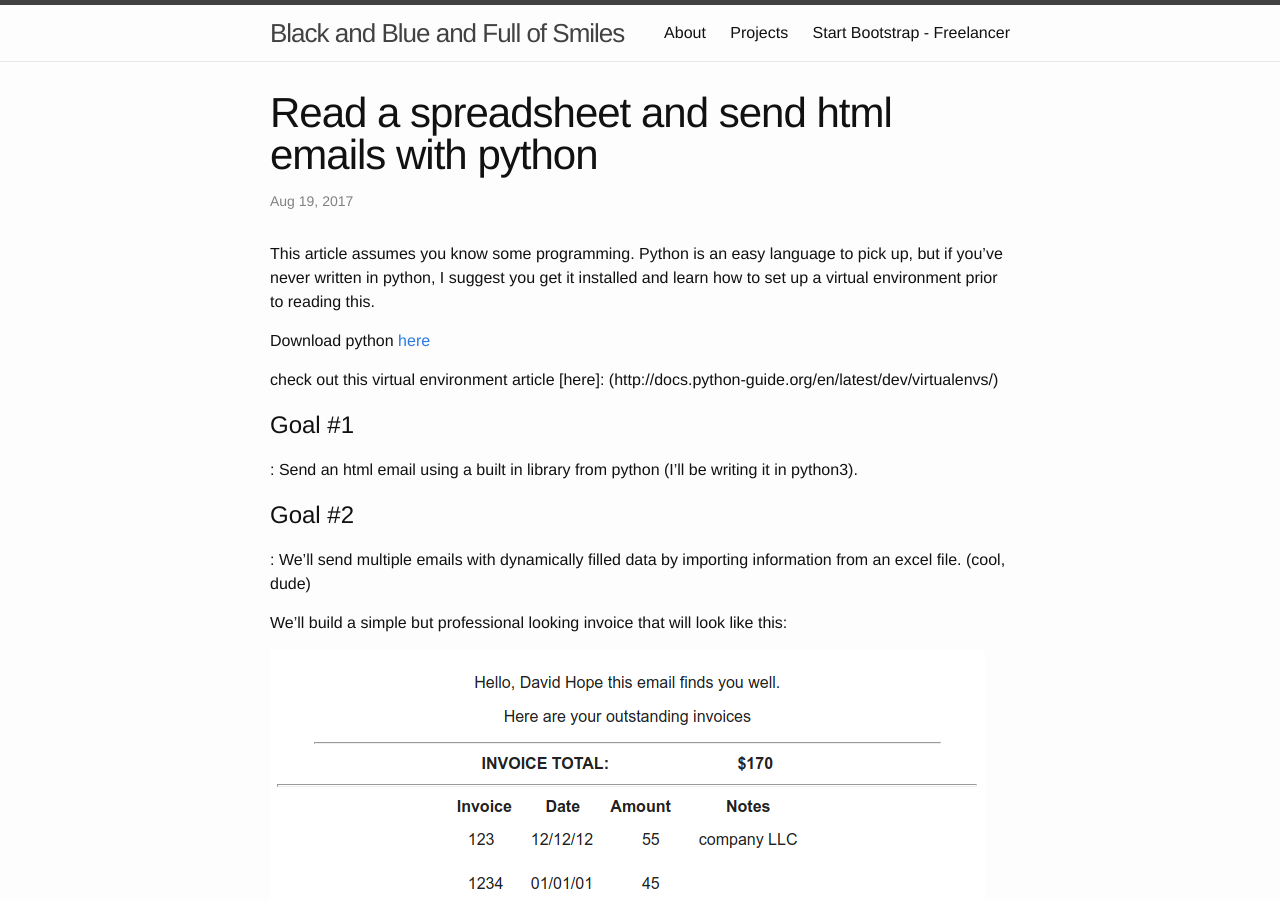
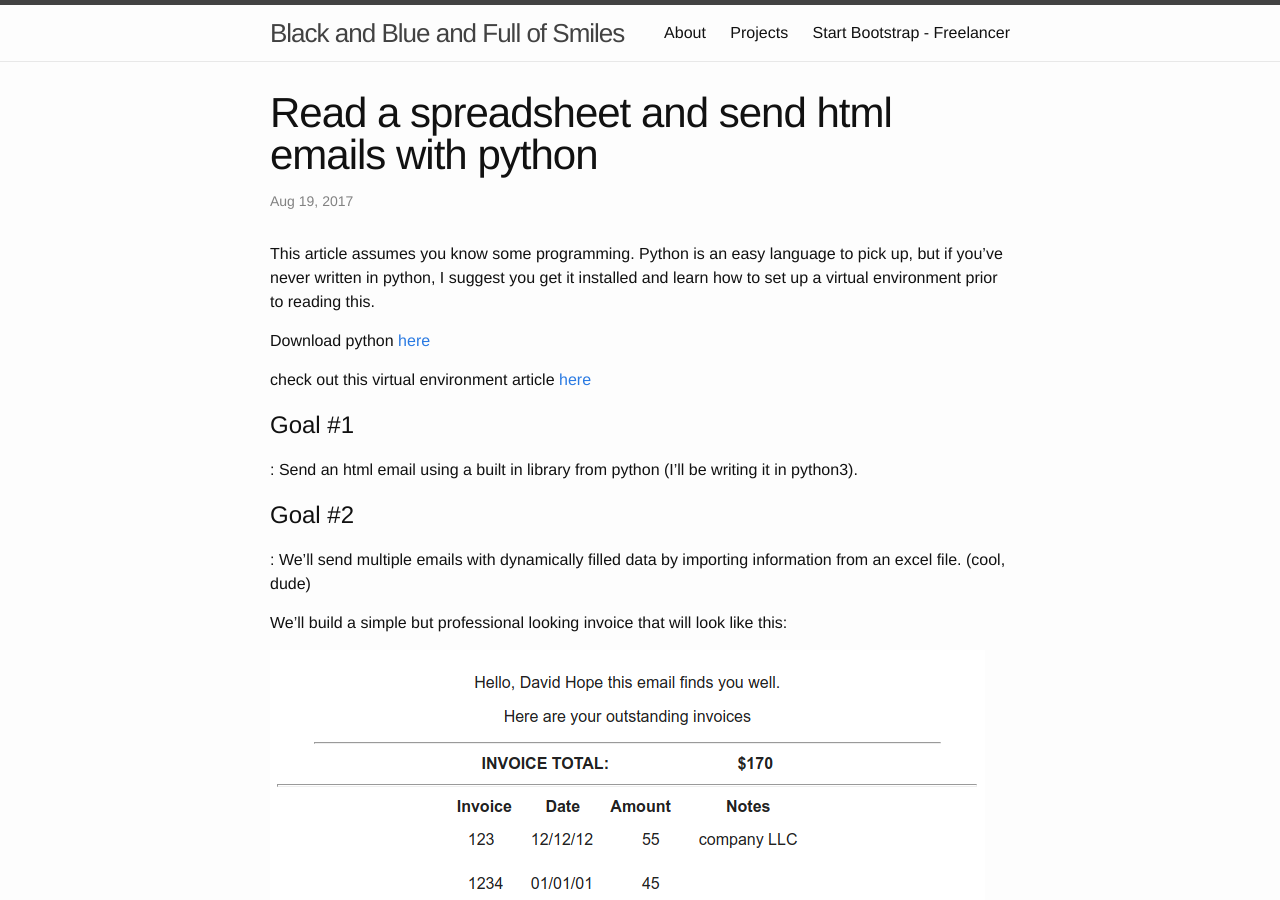
Before and after one commit to theman0123/theman0123.github.io, a Jekyll site: the page built from _posts/2017-08-19-sending-emails-with-python-and-reading-excel.md, in a window 1280 px wide and 900 px high. Built offline with Jekyll 4.4.1, drawn with Linux system fonts in a browser that asks for light colours.

Commit message:
minor changes

```diff
--- a/_posts/2017-08-19-sending-emails-with-python-and-reading-excel.md
+++ b/_posts/2017-08-19-sending-emails-with-python-and-reading-excel.md
@@ -9,7 +9,7 @@ This article assumes you know some programming. Python is an easy language to pi
 
 Download python [here](https://www.python.org/downloads/)
 
-check out this virtual environment article [here]: (http://docs.python-guide.org/en/latest/dev/virtualenvs/)
+check out this virtual environment article [here](http://docs.python-guide.org/en/latest/dev/virtualenvs/)
 
 <h1>Goal #1</h1>: Send an html email using a built in library from python (I’ll be writing it in python3).
 
```
